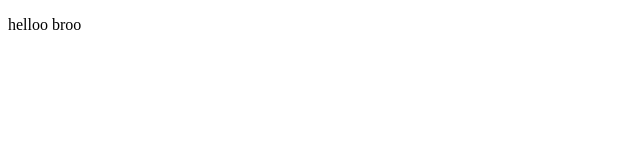
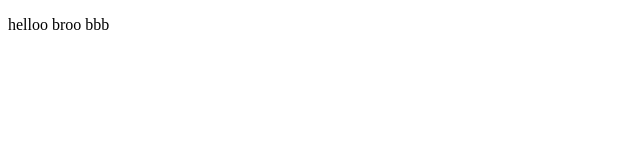
Before and after one commit to rithvika2234/WElab, a plain HTML site: page index.html in a window 1280 px wide. Shown: the full height of the page, 0-640 px from the left. Drawn offline with Linux system fonts and the light colour scheme.

Commit message:
Update index.html

```diff
--- a/index.html
+++ b/index.html
@@ -8,7 +8,7 @@
 </head>
 
 <body>
-    <p>helloo broo</p>
+    <p>helloo broo bbb</p>
 
 </body>
 
```
